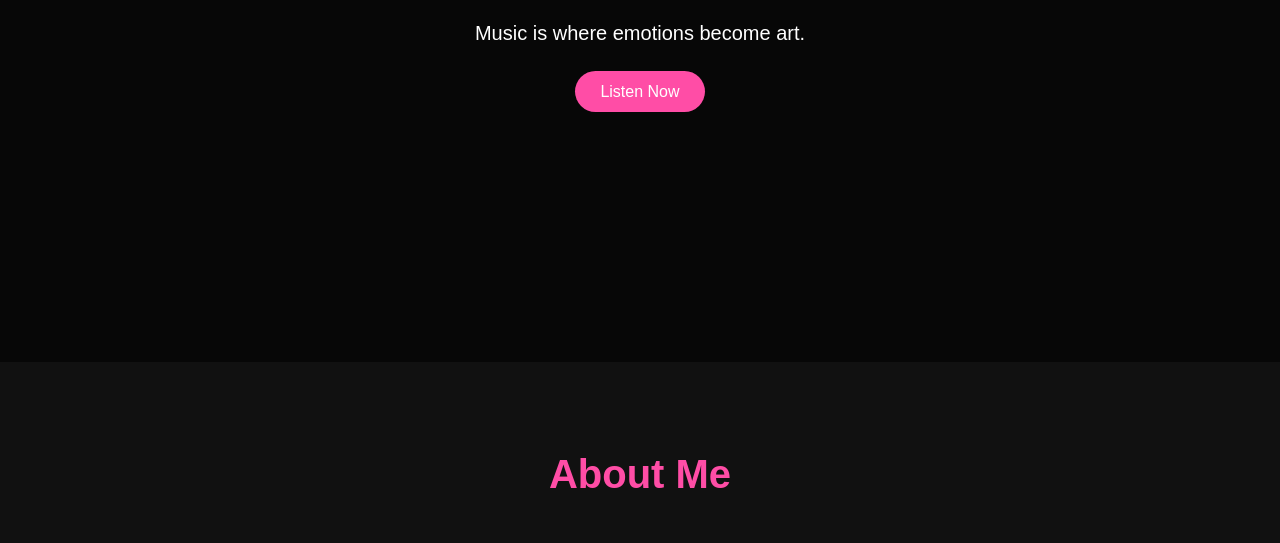
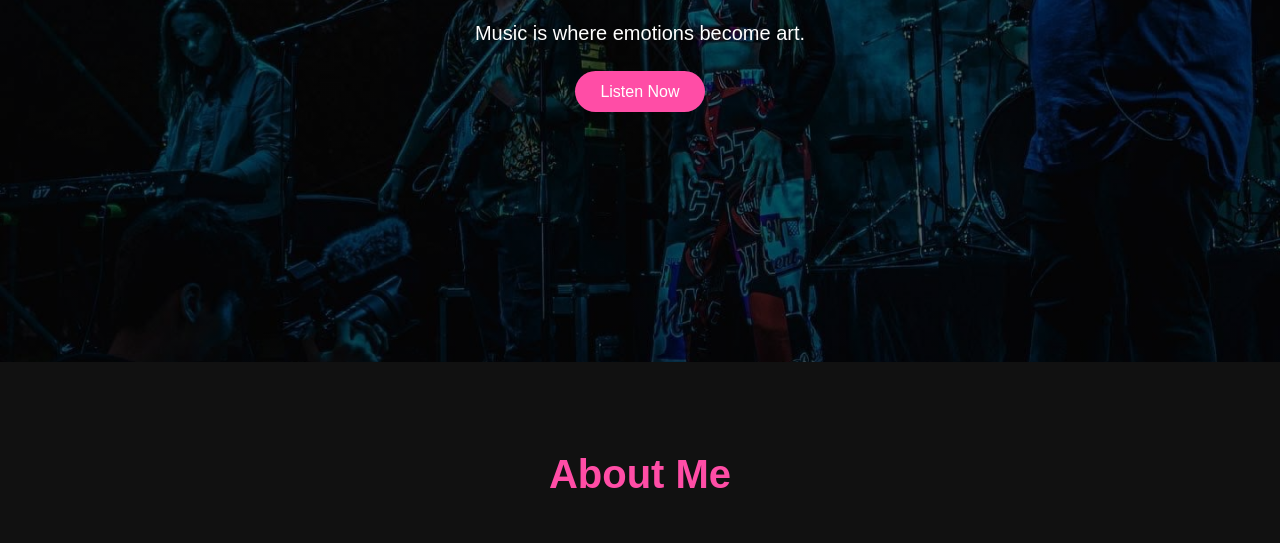
Before and after one commit to biancaalinaelena-ux/project-web, a plain HTML site: page index.html in a window 1280 px wide. Shown: the part 436-979 px from the top of the page. Drawn offline with Linux system fonts and the light colour scheme; a script that the page names is missing.

Commit message:
Update style.css

```diff
--- a/style.css
+++ b/style.css
@@ -54,7 +54,7 @@ nav a:hover{
     background-image:
     linear-gradient(rgba(0,0,0,0.6),
     rgba(0,0,0,0.6)),
-    url('images/image1.jpeg');
+    url('image1.jpeg');
 
     background-size: cover;
     background-position: center;
```
